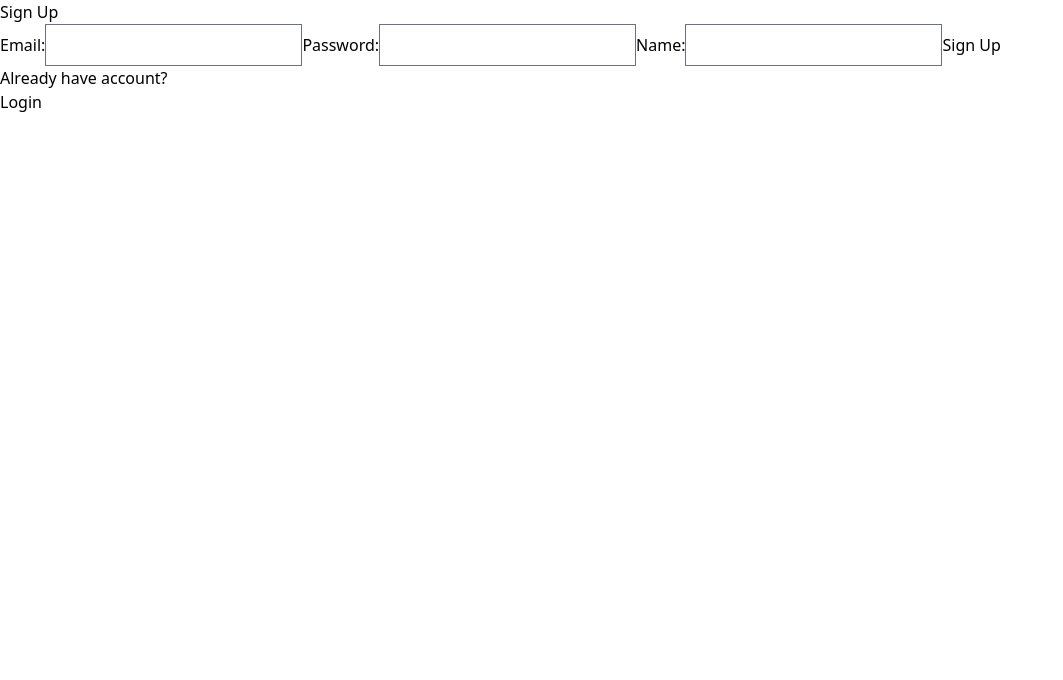
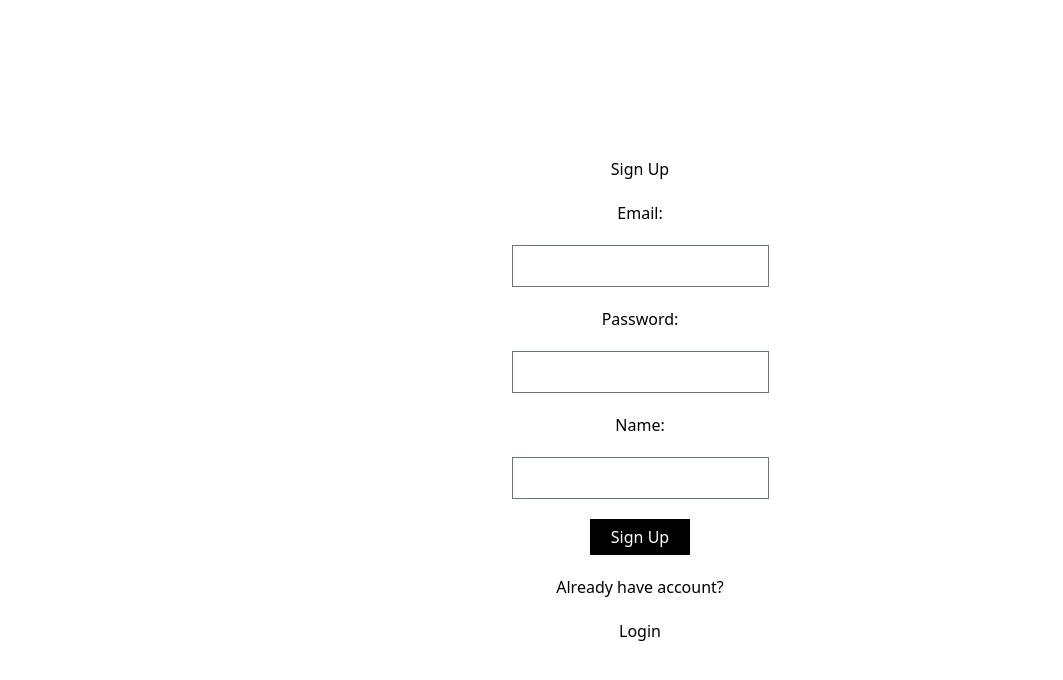
Before and after one commit to tmg-m/Project-m3-frontend, a React (Create React App) app: page /signup in a window 1280 px wide. Shown: the top 680 px of the page, without its empty margins (0-1063 px from the left). Built offline with nearby package versions, Linux system fonts and the light colour scheme; no server answers; the HTML template or start-up script is replaced by a standard one.

Commit message:
CSS: state_Prototype

```diff
--- /dev/null
+++ b/src/css/auth.css
@@ -0,0 +1,22 @@
+.Page {
+  height: 100vh;
+  display: flex;
+  flex-direction: column;
+  justify-content: center;
+  align-items: center;
+  gap: 20px;
+}
+
+.auth-form {
+  display: flex;
+  flex-direction: column;
+  align-items: center;
+  gap: 20px;
+}
+
+.auth-btn {
+  border: 1px solid black;
+  padding: 5px 20px;
+  background-color: black;
+  color: white;
+}
--- a/src/css/base.css
+++ b/src/css/base.css
@@ -2,7 +2,7 @@
   position: fixed;
   bottom: 0;
   border: 2px solid rgb(171, 3, 3);
-  padding: 10px;
+  padding: 10px 45px;
   display: flex;
   justify-content: space-around;
   gap: 20px;
@@ -10,7 +10,14 @@
 }
 
 .page-title {
-  border: 1px solid blue;
   padding: 5px;
-  max-width: fit-content;
+  width: 100%;
+  text-align: center;
+  font-size: xx-large;
 }
+
+.general-Page {
+  display: flex;
+  flex-direction: column;
+  align-items: center;
+}
--- a/src/css/task.css
+++ b/src/css/task.css
@@ -1,9 +1,23 @@
+
+.create-form {
+  display: flex;
+  flex-direction: column;
+  align-items: center;
+}
+
 .card {
-  border: 1px solid green;
+  border: 2px solid rgb(0, 46, 0);
   height: 200px;
   margin: 10px;
 }
 
-.title {
+.create-btn {
+  border: 1px solid black;
+  padding: 5px 20px;
+  background-color: black;
+  color: white;
+}
 
+.center {
+  margin-left: 10px;
 }
--- a/src/pages/Home.jsx
+++ b/src/pages/Home.jsx
@@ -14,7 +14,7 @@ function Home() {
   return (
     <div>
       <h1 className="page-title">Home</h1>
-      <button onClick={handleCreate}>Create Task</button>
+      <button className="create-btn center" onClick={handleCreate}>Create Task</button>
       <div>{createTask ? <TaskCreate/> : <></>}</div>
       <Task />
     </div>
--- a/src/pages/LoginPage.jsx
+++ b/src/pages/LoginPage.jsx
@@ -1,7 +1,7 @@
 import { useState, useContext } from 'react';
-
 import { Link, useNavigate } from 'react-router-dom';
 import { AuthContext } from '../context/auth.context';
+import '../css/auth.css'
 
 function LoginPage() {
   const [email, setEmail] = useState('');
@@ -30,21 +30,22 @@ function LoginPage() {
   };
 
   return (
-    <div className="LoginPage">
+    <div className="Page">
       <h1>Login</h1>
 
-      <form onSubmit={handleLoginSubmit}>
+      <form className="auth-form" onSubmit={handleLoginSubmit}>
         <label>Email:</label>
         <input type="email" name="email" value={email} onChange={handleEmail} />
 
         <label>Password:</label>
         <input type="password" name="password" value={password} onChange={handlePassword} />
 
-        <button type="submit">Login</button>
+        <button className="auth-btn" type="submit">Login</button>
       </form>
       {errorMessage && <p className="error-message">{errorMessage}</p>}
 
       <p>Dont have an account yet?</p>
+
       <Link to={'/signup'}> Sign Up</Link>
     </div>
   );
--- a/src/pages/SignupPage.jsx
+++ b/src/pages/SignupPage.jsx
@@ -1,6 +1,7 @@
 import { useContext, useState } from 'react';
 import { Link, useNavigate } from 'react-router-dom';
 import { AuthContext } from '../context/auth.context';
+import '../css/auth.css'
 
 function SignupPage() {
   const [email, setEmail] = useState('');
@@ -34,10 +35,10 @@ function SignupPage() {
   };
 
   return (
-    <div className="SignupPage">
+    <div className="Page">
       <h1>Sign Up</h1>
 
-      <form onSubmit={handleSignupSubmit}>
+      <form className='auth-form' onSubmit={handleSignupSubmit}>
         <label>Email:</label>
         <input type="email" name="email" value={email} onChange={handleEmail} />
 
@@ -47,12 +48,13 @@ function SignupPage() {
         <label>Name:</label>
         <input type="text" name="name" value={name} onChange={handleName} />
 
-        <button type="submit">Sign Up</button>
+        <button className='auth-btn ' type="submit">Sign Up</button>
       </form>
 
       {errorMessage && <p className="error-message">{errorMessage}</p>}
 
       <p>Already have account?</p>
+
       <Link to={'/login'}> Login</Link>
     </div>
   );
--- a/src/pages/TaskCreate.jsx
+++ b/src/pages/TaskCreate.jsx
@@ -27,7 +27,7 @@ function TaskCreate () {
 
   return (
     <>
-      <form onSubmit={handleSubmit}>
+      <form className="create-form" onSubmit={handleSubmit}>
         <label>Title</label>
         <input type="text" name="title" onChange={handleForm}/>
         <label>Discription</label>
@@ -36,7 +36,7 @@ function TaskCreate () {
         <input type="checkbox" name="hot" onChange={handleForm}/>
         <label>Image</label>
         <input type="file" name="imgUrl" onChange={handleForm}/>
-        <button type="submit">Create</button>
+        <button className="create-btn" type="submit">Create</button>
       </form>
     </>
   )
--- a/src/pages/TaskPage.jsx
+++ b/src/pages/TaskPage.jsx
@@ -5,7 +5,7 @@ function TaskPage() {
 
   return (
     <div>
-      <h1 className="page-title">Task page</h1>
+      <h1 className="page-title">My tasks</h1>
       <Task />
     </div>
   );
--- a/src/pages/UserProfile.jsx
+++ b/src/pages/UserProfile.jsx
@@ -14,7 +14,7 @@ function UserProfile() {
 
   const [createTask, setCreateTask] = useState(false);
 
-  let showUp = { "color": "red"}
+  let showUp = { "color": "black"}
   const handleCreate = () => {
     setCreateTask((createTask) => !createTask);
   }
@@ -29,9 +29,13 @@ function UserProfile() {
   return (
     <>
       <h1 className="page-title">User profile</h1>
-      <h1>{userInfo.name}</h1>
-      <h2>{userTask.length}</h2>
+      <h1>Name: {userInfo.name}</h1>
+      <h2>Tasks Created : {userTask.length}</h2>
+      <br></br>
+      <br></br>
+      <br></br>
       <Link to={`/user/${id}/edit`}>Edit-profile</Link>
+      <br></br>
       <br></br>
       <button onClick={handleCreate}>Create Task</button>
       <div style={showUp} >{createTask ? <TaskCreate /> : null }</div>
```
